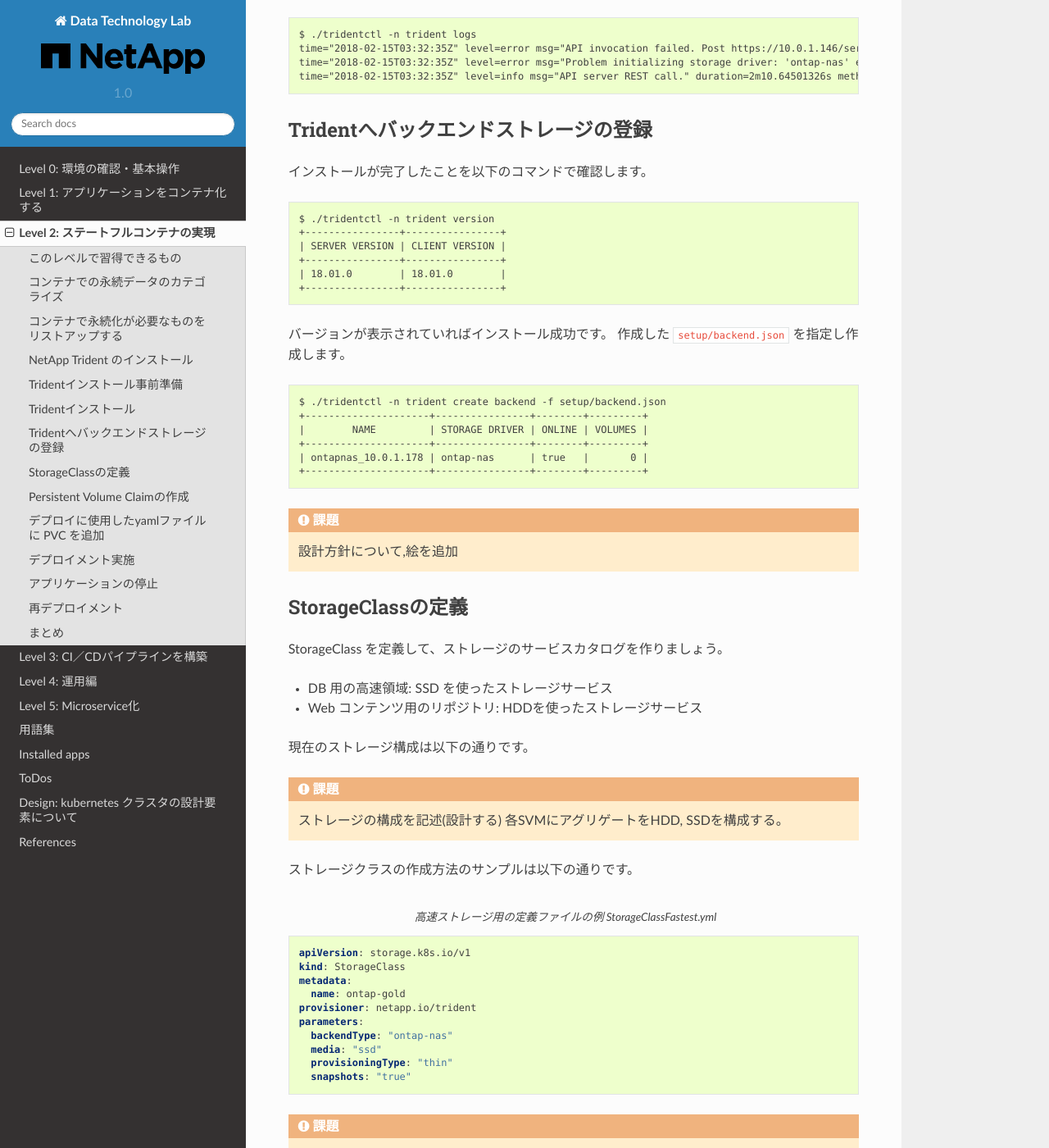
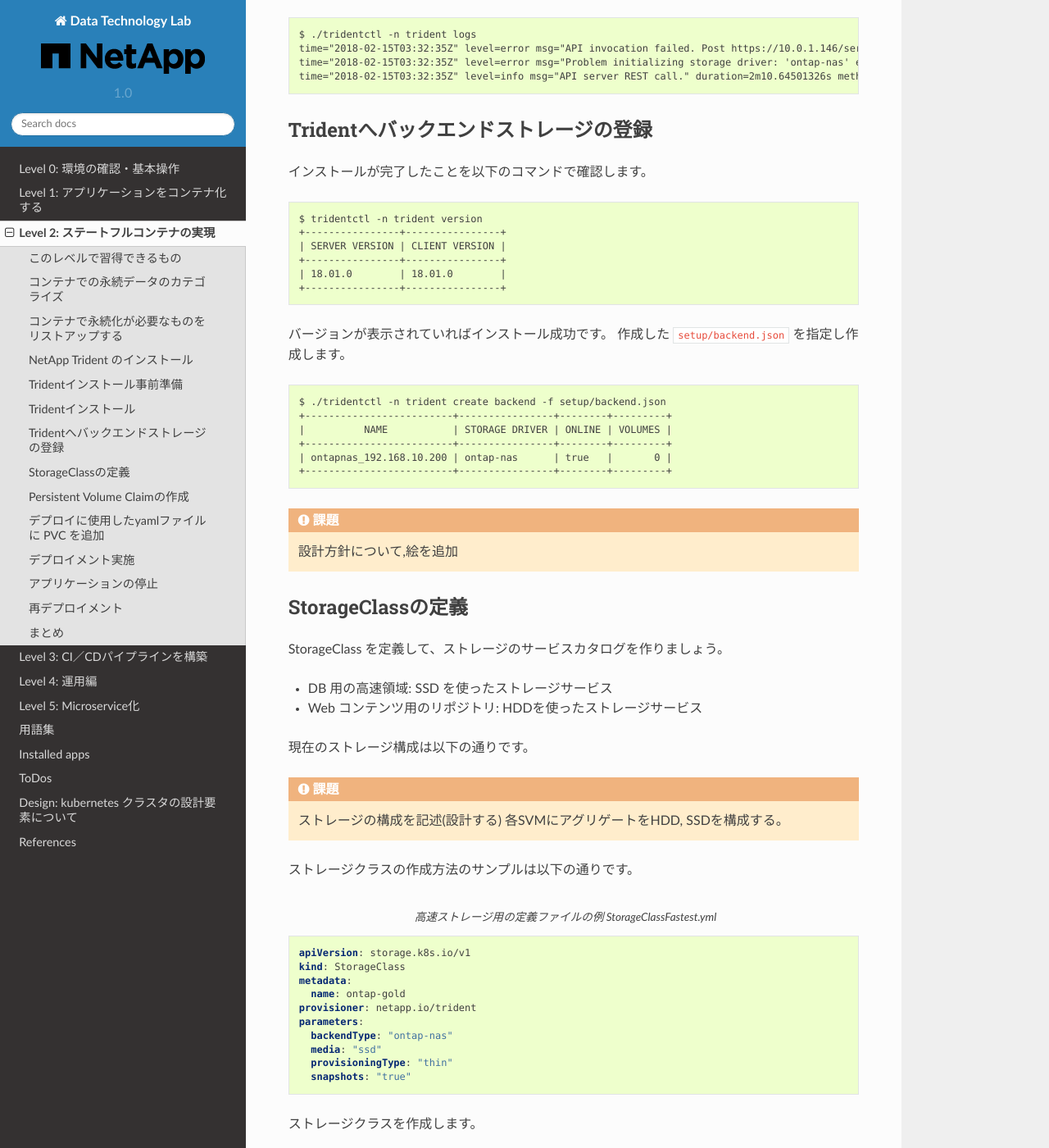
Before and after one commit to NetAppJpTechTeam/NetAppDigitalTransformationLab, a Sphinx documentation site: the page built from docs/source/Level2/index.rst, in a window 1280 px wide and 1400 px high, scrolled down 2395 px. Shown: the whole window at 82% size. Built offline with Sphinx 7.4.7 and the Read the Docs theme 2.0.0, drawn with Linux system fonts in a browser that asks for light colours; some of the changed lines change nothing that is shown; some of the changed text lies outside the part shown.

Commit message:
Add storage class section and udpate trident installation console log.

```diff
--- a/docs/source/Level2/index.rst
+++ b/docs/source/Level2/index.rst
@@ -61,13 +61,13 @@
     :language: yaml
     :caption: 高速ストレージ用の定義ファイルの例 StorageClassFastest.yml
 
-.. todo:: SCをつくるコマンドを追加する。
-
 ストレージクラスを作成します。 ::
 
     $ kubectl create -f StorageClassFastest.yml
+    storageclass "ontap-gold" created
     $ kubectl get sc
-
+    NAME         PROVISIONER         AGE
+    ontap-gold   netapp.io/trident   10s
 
 Persistent Volume Claimの作成
 =============================================================
--- a/docs/source/Level2/trident-install.rst
+++ b/docs/source/Level2/trident-install.rst
@@ -28,16 +28,16 @@
       - 設定内容
     * - managementLIF
       - ONTAPのクラスタ管理LIFまたはSVM管理LIFを設定
-      - 今回はSVM管理LIFを設定
+      - 192.168.XXX.200
     * - dataLIF
       - データ通信LIF
-      - 192.168.XXX.10
+      - 192.168.XXX.200
     * - svm
       - tridentから使用するSVM
       - svm_k8s_cluster
     * - username/password
       - クラスタ管理者またはSVM管理者のクレデンシャル
-      - 今回SVM管理者を設定
+      - 今回SVM管理者を設定: vsadmin/netapp123
 
 編集後は以下の通りとなります。
 疎通が取れないIPを設定するとtridentデプロイが失敗します。 ::
@@ -83,7 +83,7 @@
 
 インストールが完了したことを以下のコマンドで確認します。 ::
 
-    $ ./tridentctl -n trident version
+    $ tridentctl -n trident version
     +----------------+----------------+
     | SERVER VERSION | CLIENT VERSION |
     +----------------+----------------+
@@ -94,8 +94,8 @@
 作成した ``setup/backend.json`` を指定し作成します。 ::
 
     $ ./tridentctl -n trident create backend -f setup/backend.json
-    +---------------------+----------------+--------+---------+
-    |        NAME         | STORAGE DRIVER | ONLINE | VOLUMES |
-    +---------------------+----------------+--------+---------+
-    | ontapnas_10.0.1.178 | ontap-nas      | true   |       0 |
-    +---------------------+----------------+--------+---------+
+    +-------------------------+----------------+--------+---------+
+    |          NAME           | STORAGE DRIVER | ONLINE | VOLUMES |
+    +-------------------------+----------------+--------+---------+
+    | ontapnas_192.168.10.200 | ontap-nas      | true   |       0 |
+    +-------------------------+----------------+--------+---------+
```
